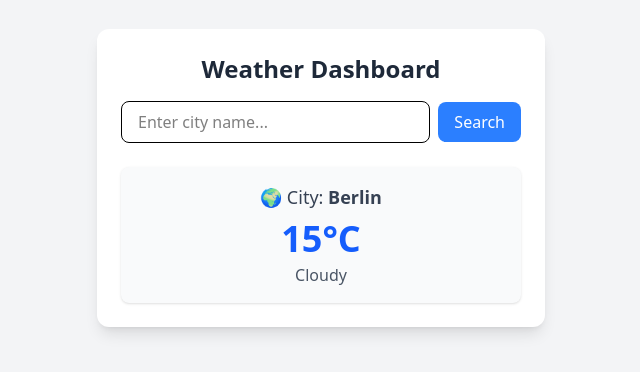
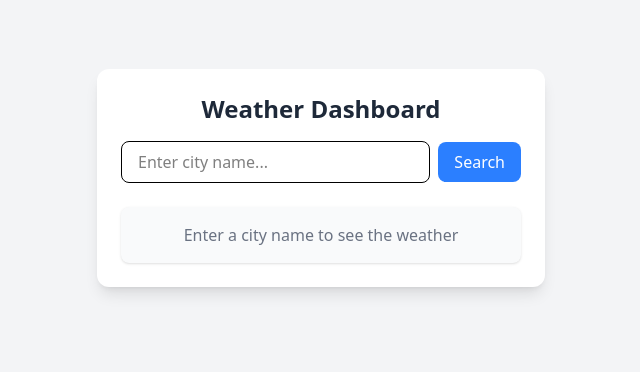
Before and after one commit to jovan-nortik/svelte-weather-app, a SvelteKit app: page / in a window 1280 px wide. Shown: the part 222-594 px from the top of the page, without its empty margins (319-959 px from the left). Built offline with nearby package versions, Linux system fonts and the light colour scheme.

Commit message:
Added fetching data from api

```diff
--- a/src/routes/+page.svelte
+++ b/src/routes/+page.svelte
@@ -1,3 +1,47 @@
+<script lang="ts">
+	let cityInput = $state('');
+	let weatherData = $state<{ city: string; temperature: number; condition: string } | null>(null);
+	let loading = $state(false);
+	let error = $state('');
+
+	async function searchWeather() {
+		if (!cityInput.trim()) {
+			error = 'Please enter a city name';
+			return;
+		}
+
+		loading = true;
+		error = '';
+
+		try {
+			const response = await fetch(`/api/weather?city=${encodeURIComponent(cityInput)}`);
+
+			if (!response.ok) {
+				if (response.status === 404) {
+					error = 'City not found. Try: Berlin, London, Paris, New York, Tokyo, Sydney, Moscow, Dubai, Amsterdam, or Rome';
+				} else {
+					error = 'Failed to fetch weather data';
+				}
+				weatherData = null;
+				return;
+			}
+
+			weatherData = await response.json();
+		} catch (err) {
+			error = 'An error occurred. Please try again.';
+			weatherData = null;
+		} finally {
+			loading = false;
+		}
+	}
+
+	function handleKeyPress(event: KeyboardEvent) {
+		if (event.key === 'Enter') {
+			searchWeather();
+		}
+	}
+</script>
+
 <div class="flex flex-col items-center justify-center min-h-screen bg-gray-100 p-6">
   <div class="w-full max-w-md bg-white shadow-lg rounded-xl p-6">
     <h1 class="text-2xl font-semibold text-gray-800 text-center mb-4">
@@ -9,19 +53,36 @@
       <input
         type="text"
         placeholder="Enter city name..."
+        bind:value={cityInput}
+        onkeypress={handleKeyPress}
         class="w-full px-4 py-2 border rounded-lg focus:outline-none focus:ring-2 focus:ring-blue-400"
       />
       <button
-        class="px-4 py-2 bg-blue-500 text-white rounded-lg hover:bg-blue-600 transition">
-        Search
+        onclick={searchWeather}
+        disabled={loading}
+        class="px-4 py-2 bg-blue-500 text-white rounded-lg hover:bg-blue-600 transition disabled:bg-gray-400 disabled:cursor-not-allowed">
+        {loading ? 'Loading...' : 'Search'}
       </button>
     </div>
 
+    <!-- Error Message -->
+    {#if error}
+      <div class="mt-4 p-3 bg-red-100 border border-red-400 text-red-700 rounded-lg">
+        {error}
+      </div>
+    {/if}
+
     <!-- Weather Display -->
-    <div class="mt-6 text-center bg-gray-50 p-4 rounded-lg shadow">
-      <p class="text-lg font-medium text-gray-700">🌍 City: <span class="font-semibold">Berlin</span></p>
-      <p class="text-4xl font-bold text-blue-600 mt-2">15°C</p>
-      <p class="text-md text-gray-600 mt-1">Cloudy</p>
-    </div>
+    {#if weatherData}
+      <div class="mt-6 text-center bg-gray-50 p-4 rounded-lg shadow">
+        <p class="text-lg font-medium text-gray-700">🌍 City: <span class="font-semibold">{weatherData.city}</span></p>
+        <p class="text-4xl font-bold text-blue-600 mt-2">{weatherData.temperature}°C</p>
+        <p class="text-md text-gray-600 mt-1">{weatherData.condition}</p>
+      </div>
+    {:else if !loading && !error}
+      <div class="mt-6 text-center bg-gray-50 p-4 rounded-lg shadow">
+        <p class="text-gray-500">Enter a city name to see the weather</p>
+      </div>
+    {/if}
   </div>
 </div>
```
